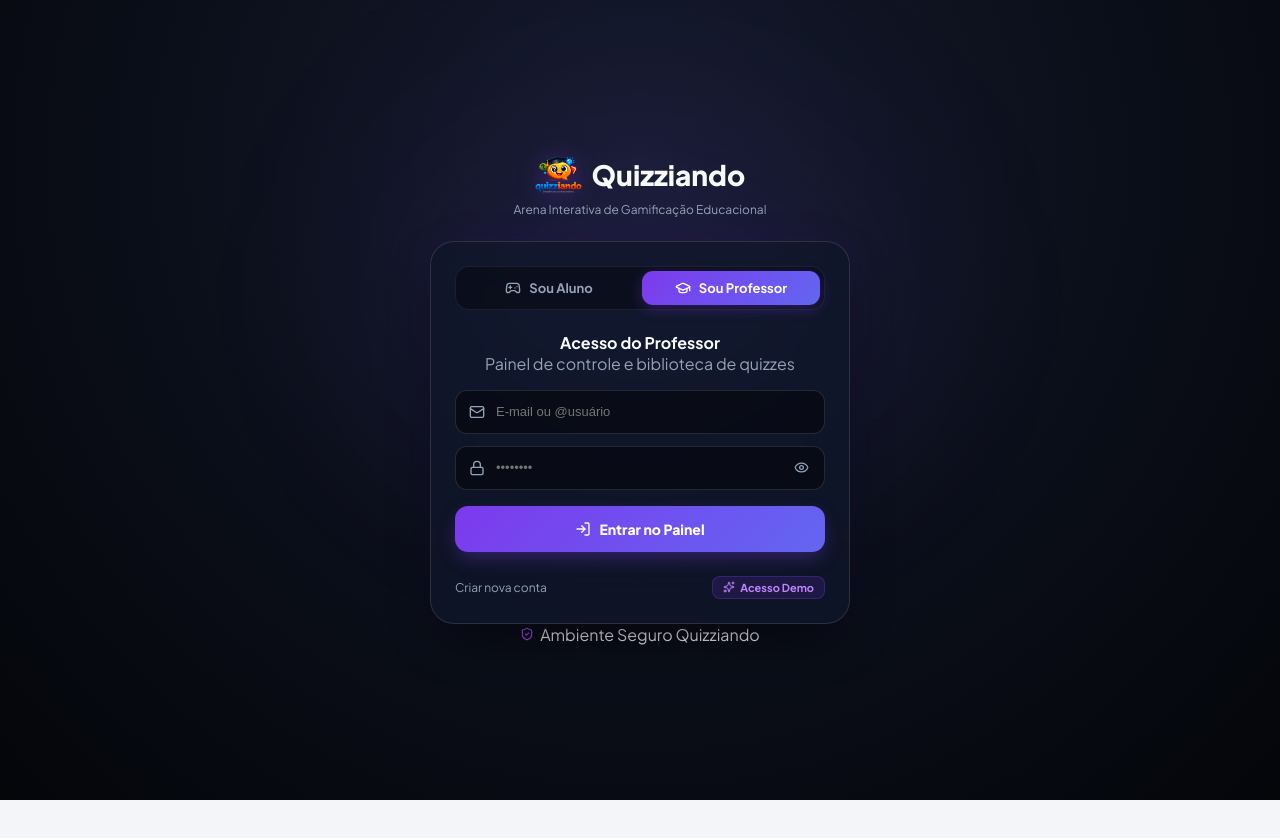
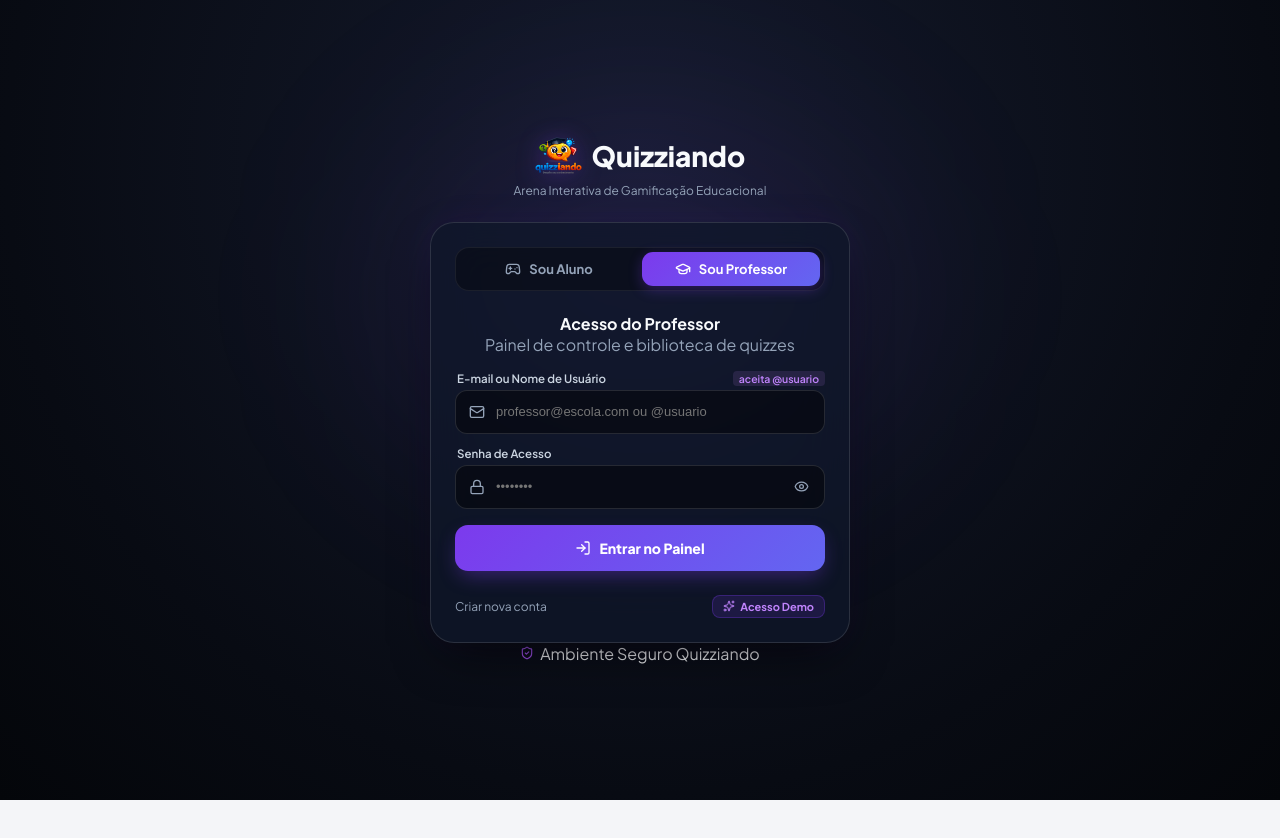
Before and after one commit to jsCarvalhoNeto/Quizziando, a React (Vite) app: page / in a window 1280 px wide. Both pictures are taken after a click on the button "Sou Professor". Shown: the top 838 px of the page. Built offline with nearby package versions, Linux system fonts and the light colour scheme.

Commit message:
ui: adicionar rotulos visiveis de identificador e usuario unico na tela de autenticacao

```diff
--- a/src/components/auth/LoginPortal.tsx
+++ b/src/components/auth/LoginPortal.tsx
@@ -396,6 +396,16 @@
                 <form onSubmit={handleTeacherSubmit} className="flex flex-col gap-3">
                   {/* Campo de E-mail / Identificador */}
                   <div>
+                    <div style={{ display: 'flex', justifyContent: 'space-between', alignItems: 'center', marginBottom: '4px', paddingLeft: '2px' }}>
+                      <label style={{ fontSize: '11.5px', fontWeight: 600, color: '#cbd5e1' }}>
+                        {isSignUp ? 'E-mail do Professor' : 'E-mail ou Nome de Usuário'}
+                      </label>
+                      {!isSignUp && (
+                        <span style={{ fontSize: '10.5px', color: '#c084fc', fontWeight: 600, backgroundColor: 'rgba(192, 132, 252, 0.12)', padding: '1px 6px', borderRadius: '4px' }}>
+                          aceita @usuario
+                        </span>
+                      )}
+                    </div>
                     <div
                       style={{
                         position: 'relative',
@@ -409,7 +419,7 @@
                         required
                         value={loginIdentifier}
                         onChange={(e) => setLoginIdentifier(e.target.value)}
-                        placeholder={isSignUp ? 'professor@escola.com' : 'E-mail ou @usuário'}
+                        placeholder={isSignUp ? 'professor@escola.com' : 'professor@escola.com ou @usuario'}
                         style={{
                           width: '100%',
                           height: '44px',
@@ -432,6 +442,11 @@
                   {/* Campo de Nome de Usuário Único (@username) - Exibido apenas no Cadastro */}
                   {isSignUp && (
                     <div>
+                      <div style={{ display: 'flex', justifyContent: 'space-between', alignItems: 'center', marginBottom: '4px', paddingLeft: '2px' }}>
+                        <label style={{ fontSize: '11.5px', fontWeight: 600, color: '#c084fc' }}>
+                          Nome de Usuário Único (@)
+                        </label>
+                      </div>
                       <div
                         style={{
                           position: 'relative',
@@ -488,6 +503,11 @@
                   )}
 
                   <div>
+                    <div style={{ display: 'flex', justifyContent: 'space-between', alignItems: 'center', marginBottom: '4px', paddingLeft: '2px' }}>
+                      <label style={{ fontSize: '11.5px', fontWeight: 600, color: '#cbd5e1' }}>
+                        Senha de Acesso
+                      </label>
+                    </div>
                     <div
                       style={{
                         position: 'relative',
```
